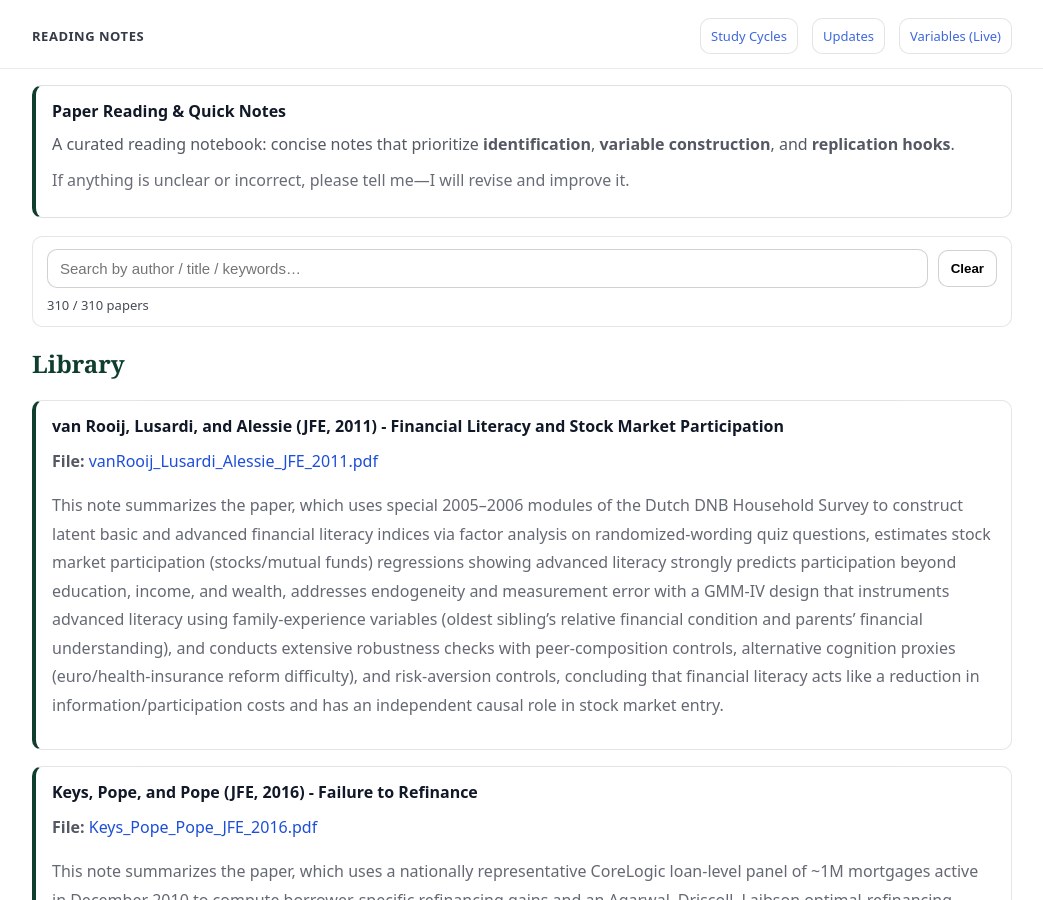
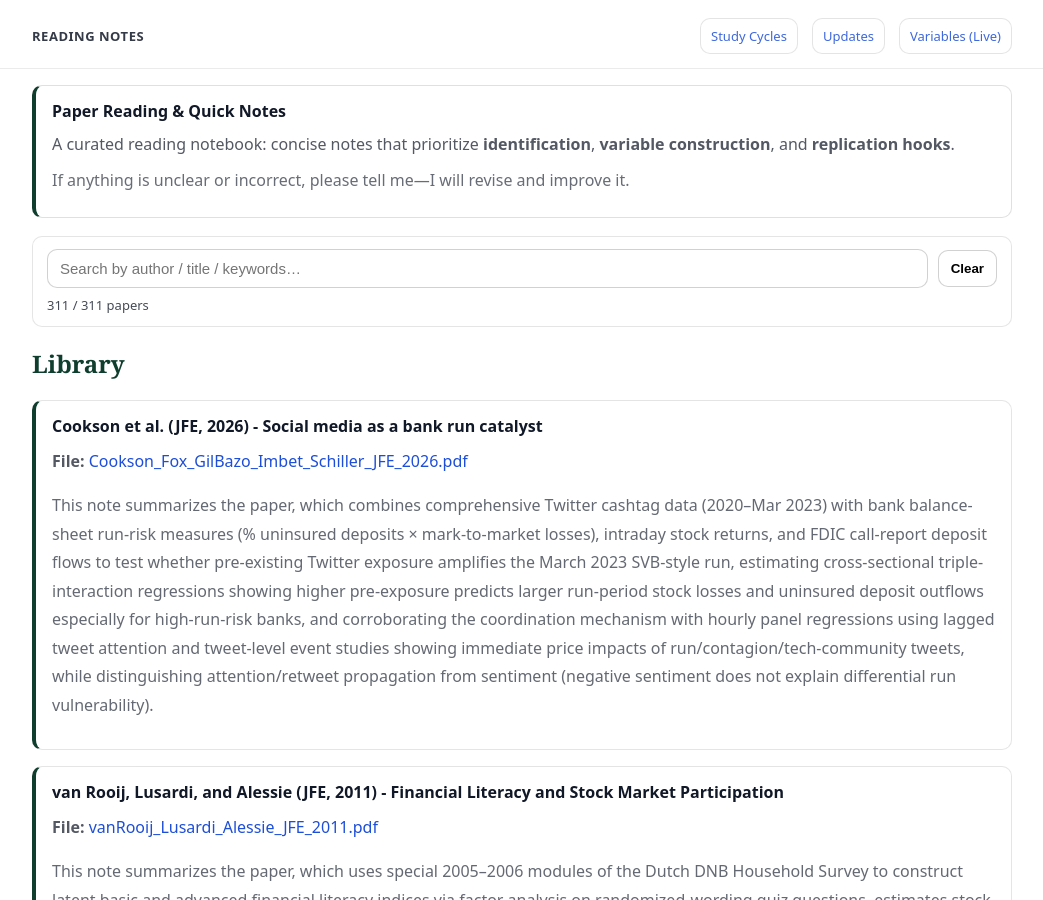
Before and after one commit to yaxinzn/study-archive, a Jekyll site: the page built from reading/index.md, in a window 1280 px wide and 900 px high. Shown: the whole window, without its empty margins (118-1161 px from the left). Built offline with Jekyll 4.4.1, drawn with Linux system fonts in a browser that asks for light colours.

Commit message:
Reading: add/update Cookson_Fox_GilBazo_Imbet_Schiller_JFE_2026.pdf

```diff
--- a/_data/reading.yml
+++ b/_data/reading.yml
@@ -1,3 +1,7 @@
+- title: "Cookson et al. (JFE, 2026) - Social media as a bank run catalyst"
+  file: "Cookson_Fox_GilBazo_Imbet_Schiller_JFE_2026.pdf"
+  desc: "This note summarizes the paper, which combines comprehensive Twitter cashtag data (2020–Mar 2023) with bank balance-sheet run-risk measures (% uninsured deposits × mark-to-market losses), intraday stock returns, and FDIC call-report deposit flows to test whether pre-existing Twitter exposure amplifies the March 2023 SVB-style run, estimating cross-sectional triple-interaction regressions showing higher pre-exposure predicts larger run-period stock losses and uninsured deposit outflows especially for high-run-risk banks, and corroborating the coordination mechanism with hourly panel regressions using lagged tweet attention and tweet-level event studies showing immediate price impacts of run/contagion/tech-community tweets, while distinguishing attention/retweet propagation from sentiment (negative sentiment does not explain differential run vulnerability)."
+
 - title: "van Rooij, Lusardi, and Alessie (JFE, 2011) - Financial Literacy and Stock Market Participation"
   file: "vanRooij_Lusardi_Alessie_JFE_2011.pdf"
   desc: "This note summarizes the paper, which uses special 2005–2006 modules of the Dutch DNB Household Survey to construct latent basic and advanced financial literacy indices via factor analysis on randomized-wording quiz questions, estimates stock market participation (stocks/mutual funds) regressions showing advanced literacy strongly predicts participation beyond education, income, and wealth, addresses endogeneity and measurement error with a GMM-IV design that instruments advanced literacy using family-experience variables (oldest sibling’s relative financial condition and parents’ financial understanding), and conducts extensive robustness checks with peer-composition controls, alternative cognition proxies (euro/health-insurance reform difficulty), and risk-aversion controls, concluding that financial literacy acts like a reduction in information/participation costs and has an independent causal role in stock market entry."
```
Also changed, not shown: 1 other file.
